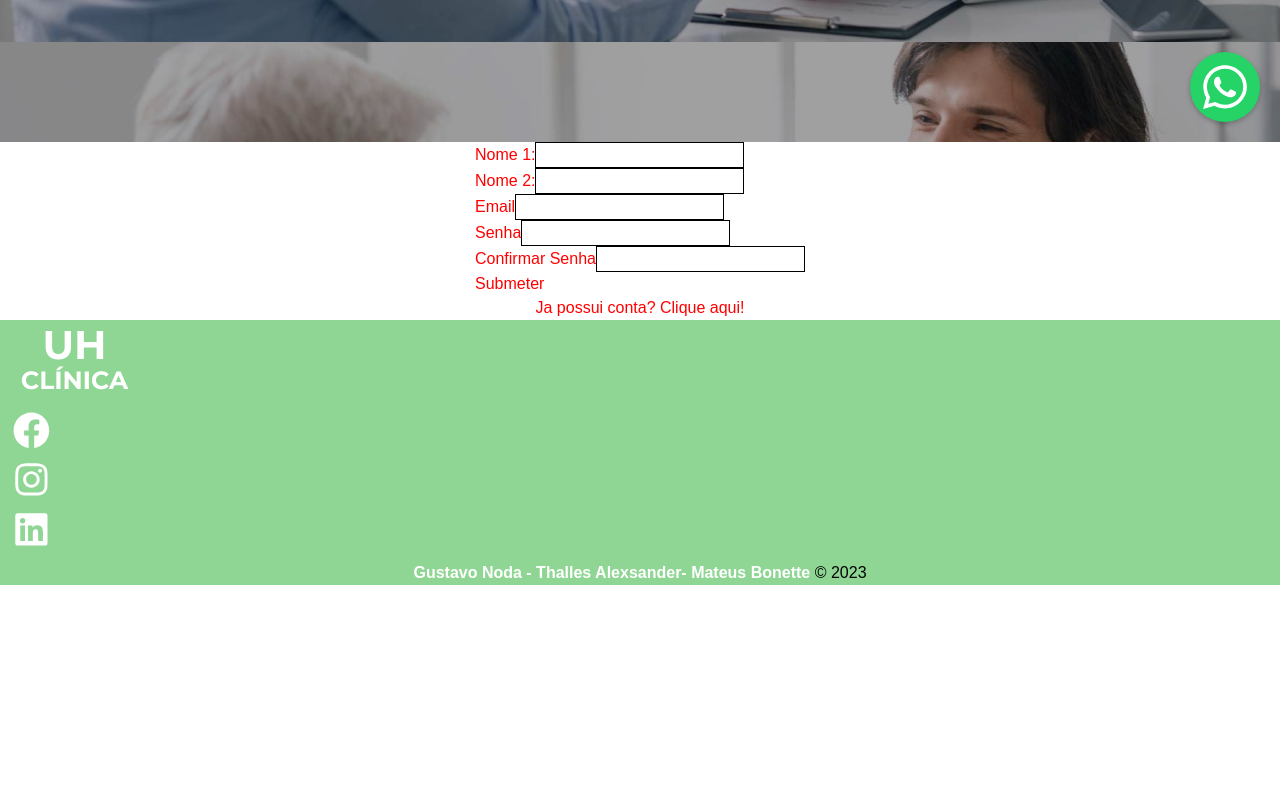
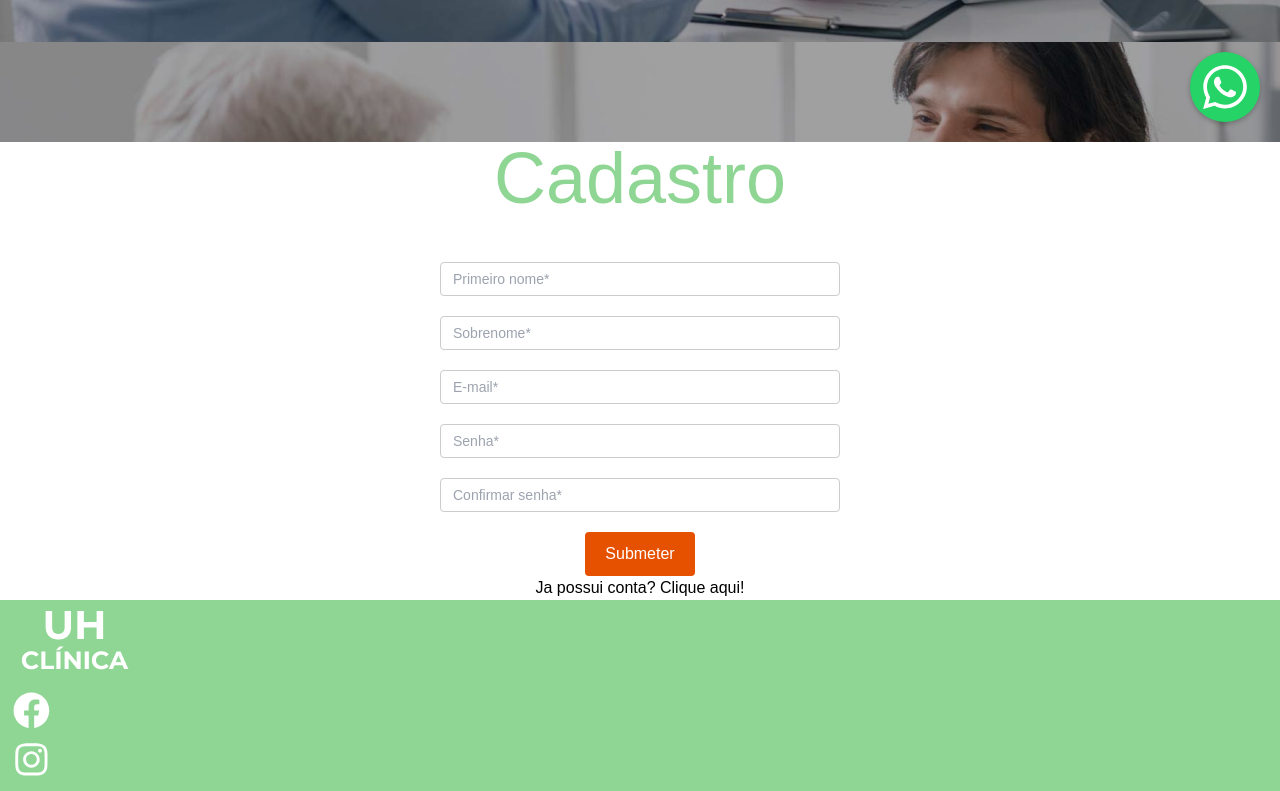
Before and after one commit to mateus-bonette00/ProjetoWeb_ClinicaMedica, a React (Create React App) app: page /cadastro in a window 1280 px wide. Shown: the part 658-1449 px from the top of the page. Before the commit the page ends 1243 px from the top, so only its background shows below. Built offline with nearby package versions, Linux system fonts and the light colour scheme.

Commit message:
Adicionando um pouco do css

```diff
--- a/src/components/CadastroTema.jsx
+++ b/src/components/CadastroTema.jsx
@@ -1,6 +1,5 @@
 // eslint-disable-next-line
 import { DevTool } from '@hookform/devtools';
-
 import {useForm} from 'react-hook-form';
 import { yupResolver } from "@hookform/resolvers/yup";
 import * as yup from "yup";
@@ -40,7 +39,6 @@ export default function Cadastro(){
             const response = await axios.post('http://localhost:3000/cadastro', data);
             setMsg(response.data);
         } catch (error) {
-            console.log("enterou no error")
             console.log(error)
             setMsg(error.response.data);
         }
@@ -49,33 +47,28 @@ export default function Cadastro(){
 
 
     return (
-        <div className='formulario-cadastro' >
+        <div className='formulario' >
             <form  onSubmit={handleSubmit(submit)} noValidate>
-                <label htmlFor="nome" placeholder="Primeiro nome*">Nome 1:</label>
-                <input type="text" id="nome" {...register('nome')} />
                 <p className='erro'>{errors.nome?.message}</p>
+                <input type="text" id="nome" placeholder="Primeiro nome*" {...register('nome')} />
 
-                <label htmlFor="sobrenome" placeholder="Sobrenome*">Nome 2:</label>
-                <input type="text" id="sobrenome" {...register('sobrenome')} />
                 <p className='erro'>{errors.sobrenome?.message}</p>
+                <input type="text" id="sobrenome" placeholder="Sobrenome*" {...register('sobrenome')} />
 
-                <label htmlFor="email" placeholder="email">Email</label>
-                <input type="text" id="email" {...register('email')} />
                 <p className='erro'>{errors.email?.message}</p>
+                <input type="text" id="email" placeholder="E-mail*" {...register('email')} />
 
-                <label htmlFor="password">Senha</label>
-                <input type="password" id="password" {...register('password')} />
                 <p className='erro'>{errors.password?.message}</p>
+                <input type="password" id="password" placeholder="Senha*" {...register('password')} />
 
-                <label htmlFor="password">Confirmar Senha</label>
-                <input type="password" id="passwordConf" {...register('passwordConf')} />
                 <p className='erro'>{errors.passwordConf?.message}</p>
-
-                <button>Submeter</button>
+                <input type="password" id="passwordConf" placeholder="Confirmar senha*" {...register('passwordConf')} />
+                <button className='botaoSub'>Submeter</button>
             </form>
+            {/* <button className='botaoSub'>Submeter</button> */}
             {/* A parte aqui de baixo serve para verificar se os dados estão dando certo */}
             {/* Mas vou desativar pq ja deu tudo certo */}
-            <DevTool control={control}/>
+            {/* <DevTool control={control}/> */}
             <p>{msg}</p>
 
             <div>
--- a/src/components/LoginTema.jsx
+++ b/src/components/LoginTema.jsx
@@ -1,6 +1,5 @@
 // eslint-disable-next-line
 import { DevTool } from '@hookform/devtools';
-
 // eslint-disable-next-line
 import {set, useForm} from 'react-hook-form';
 import { yupResolver } from "@hookform/resolvers/yup";
@@ -31,6 +30,7 @@ export default function Login(){
 
     const submit = async (data) => {
 
+        console.log('entrououou')
         try {
             // eslint-disable-next-line
             const response = await axios.post('http://localhost:3000/login', data);
@@ -44,32 +44,30 @@ export default function Login(){
     }
 
     if(msg.includes('Usuário Autenticado')){
-        return <Navigate to='/home' />
+        return <Navigate to='/' />
     }
 
     return (
-        <>
+        <div className='formulario'>
             <form onSubmit={handleSubmit(submit)} noValidate>
 
-                <label htmlFor="email" placeholder="email">Email</label>
-                <input type="text" id="email" {...register('email')} />
-                <p className='erro'>{errors.email?.message}</p>
+            <p className='erro'>{errors.email?.message}</p>
+            <input type="text" id="email" placeholder="E-mail*" {...register('email')} />
 
-                <label htmlFor="password">Senha</label>
-                <input type="password" id="password" {...register('password')} />
-                <p className='erro'>{errors.password?.message}</p>
+            <p className='erro'>{errors.password?.message}</p>
+            <input type="password" id="password" placeholder="Senha*" {...register('password')} />
 
-                <button>Entrar</button>
+            <p className="server-response">{msg}</p>
+            <button className='botaoLog'>Entrar</button>
             </form>
             {/* <DevTool control={control}/> */}
-            <p className="server-response">{msg}</p>
             <div>
                 Não possui conta?
-                <Link to="/cadastro"> Cadastro</Link>
+                <Link to="/cadastro"> Clique aqui!</Link>
             </div>
 
 
-        </>
+        </div>
     )
 
 }
--- a/src/components/pages/Cadastro.js
+++ b/src/components/pages/Cadastro.js
@@ -6,6 +6,9 @@ function Cadastro (){
     return (
     <div className="PageCadastro">
         <MainPage />
+        <div className="tema">
+            <h1 className="text-greeny justify-center text-7xl mb-12">Cadastro</h1>
+        </div>
         <CadastroTema />
         <WppBotao />
 
--- a/src/components/pages/Login.js
+++ b/src/components/pages/Login.js
@@ -8,6 +8,9 @@ function Login(){
     return(
         <div className="PageLogin">
             <MainPage />
+            <div className="tema">
+                <h1 className="text-greeny justify-center text-7xl mb-12">Log in</h1>
+            </div>
             <LoginTema />
             <WppBotao />
         </div>
--- a/src/index.css
+++ b/src/index.css
@@ -78,17 +78,66 @@ body,
     overflow-x: hidden;
 }
 
-.formulario-cadastro{
-  color: red;
+.formulario{
+  color: black;
   display: flex;
   flex-direction: column;
   align-items: center;
+}
 
+label {
+  font-weight: bold;
+  display: flex;
+  margin-bottom: 5px;
 }
 
 input{
-  border: 1px solid #000;
+  display: block;
+  width: 400px;
+  padding: 6px 12px;
+  font-size: 14px;
+  line-height: 1.43;
+  border: 1px solid #ccc;
+  border-radius: 4px;
+  margin-bottom: 20px;
 }
+
+.erro{
+  color:red;
+  font: 12px;
+  text-align: left;
+}
+
+.botaoSub {
+  margin-left: auto;
+  margin-right: auto;
+  display: block;
+  background-color: #e65100;
+  color: #fff;
+  padding: 10px 20px;
+  font-size: 16px;
+  border: none;
+  border-radius: 4px;
+  cursor: pointer;
+}
+
+.botaoLog {
+  margin-left: auto;
+  margin-right: auto;
+  display: block;
+  background-color: #3b9c58;
+  color: #fff;
+  padding: 10px 20px;
+  font-size: 16px;
+  border: none;
+  border-radius: 4px;
+  cursor: pointer;
+}
+
+.tema{
+  text-align: center;
+}
+
 
 .whatsapp-button {
   position: fixed;
```
Also changed, not shown: 1 other file (tests, documents, lock files or other folders).
